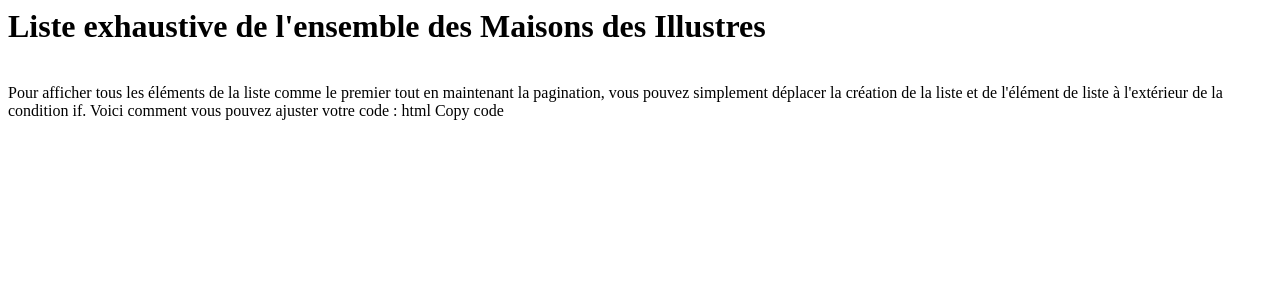
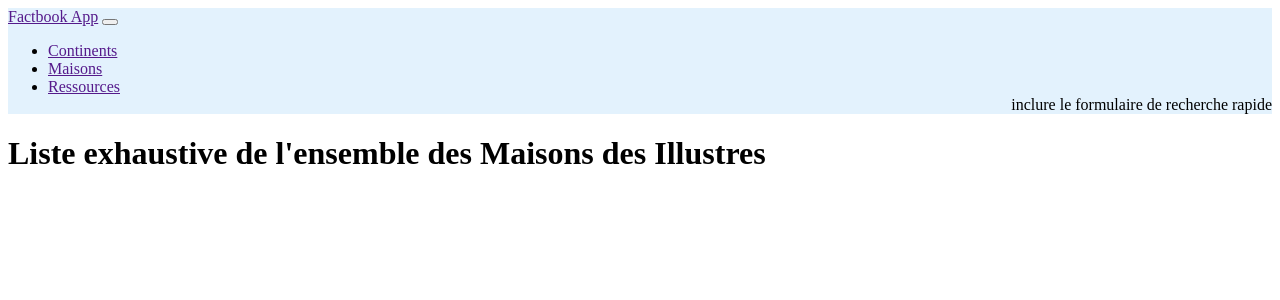
Before and after one commit to pauline-charrier/M2-TNAH_Application, a Flask app: page / in a window 1280 px wide. Shown: the top 300 px of the page. Run offline with Flask 3, Linux system fonts and the light colour scheme; data that the repository does not hold is empty; some libraries are stand-ins or nearby versions.

Commit message:
essais bootstrap

```diff
--- a/appli/app/templates/pages/liste.html
+++ b/appli/app/templates/pages/liste.html
@@ -1,4 +1,7 @@
 
+{% extends "partials/conteneur.html" %}
+
+{% block body %}
 
 <div class="container">
     <h1>Liste exhaustive de l'ensemble des Maisons des Illustres</h1>
@@ -14,11 +17,6 @@
                 </a>
                 {% endif %}
 
-
-Pour afficher tous les éléments de la liste comme le premier tout en maintenant la pagination, vous pouvez simplement déplacer la création de la liste et de l'élément de liste à l'extérieur de la condition if. Voici comment vous pouvez ajuster votre code :
-
-html
-Copy code
 <ul>
     {% for maisons in donnees.items %}
         <li>
@@ -43,3 +41,5 @@ Copy code
         </div>
     </div>
 </div>
+
+{%endblock%}
--- a/appli/app/templates/partials/conteneur.html
+++ b/appli/app/templates/partials/conteneur.html
@@ -2,21 +2,22 @@
 <html lang="en">
 
 <head>
-    <title>Factbook | {{sous_titre}}</title>
-    {% include "partials/css.html" %}
+    <title>Maisons des Illustres | {{sous_titre}}</title>
     {% include "partials/metadata.html" %}
     {% include "partials/js.html" %}
     {% block js %}{%endblock%}
     {% block css %}{%endblock%}
+    <style>
+      .bandeau {height = 200px;
+      }
+    </style>
 </head>
 
 <body>
-    <div class="bg-image" style="
-    background-image: url('https://www.cia.gov/the-world-factbook/static/778a257ec6e116fbb7aac018c170b3eb/47498/wfb-feature-world.jpg');
-    height: 450px; width:100%;overflow:hidden;margin-top: -200px;"></div>
+    <div class="container-fluid bandeau"></div>
 
 <nav class="navbar navbar-expand-lg  fixed-top navbar-light" style="background-color: #e3f2fd;"">
-    <a class="navbar-brand" href="{{ url_for('pays') }}">Factbook App</a>
+    <a class="navbar-brand" href="">Factbook App</a>
     <button class="navbar-toggler" type="button" data-toggle="collapse" data-target="#navbarSupportedContent" aria-controls="navbarSupportedContent" aria-expanded="false" aria-label="Toggle navigation">
       <span class="navbar-toggler-icon"></span>
     </button>
@@ -24,15 +25,15 @@
     <div class="collapse navbar-collapse" id="navbarSupportedContent">
       <ul class="navbar-nav mr-auto">
         <li class="nav-item active">
-          <!--<a class="nav-link" href="{{ url_for('continents') }}">Continents</a>-->
+        <a class="nav-link" href="">Continents</a>
         </li>
         <li class="nav-item active">
-          <a class="nav-link" href="{{ url_for('maisons') }}">Maisons</a>
+          <a class="nav-link" href="">Maisons</a>
         </li>
         <li class="nav-item active">
-          <!--<a class="nav-link" href="{{ url_for('ressources') }}">Ressources</a>-->
+        <a class="nav-link" href="">Ressources</a>
         </li>
-        <div align="right">{% include "partials/formulaires/recherche_rapide.html" %}</div>
+        <div align="right">inclure le formulaire de recherche rapide</div>
       </ul>
     </div>
   </nav>
--- a/appli/app/templates/partials/js.html
+++ b/appli/app/templates/partials/js.html
@@ -1,7 +1,7 @@
-<!--
+
 <script src="https://cdn.jsdelivr.net/npm/bootstrap@5.2.2/dist/js/bootstrap.bundle.min.js"
         integrity="sha384-OERcA2EqjJCMA+/3y+gxIOqMEjwtxJY7qPCqsdltbNJuaOe923+mo//f6V8Qbsw3"
-        crossorigin="anonymous"></script>-->
+        crossorigin="anonymous"></script>
         <script src="https://code.jquery.com/jquery-3.2.1.slim.min.js" integrity="sha384-KJ3o2DKtIkvYIK3UENzmM7KCkRr/rE9/Qpg6aAZGJwFDMVNA/GpGFF93hXpG5KkN" crossorigin="anonymous"></script>
         <script src="https://cdn.jsdelivr.net/npm/popper.js@1.12.9/dist/umd/popper.min.js" integrity="sha384-ApNbgh9B+Y1QKtv3Rn7W3mgPxhU9K/ScQsAP7hUibX39j7fakFPskvXusvfa0b4Q" crossorigin="anonymous"></script>
         <script src="https://cdn.jsdelivr.net/npm/bootstrap@4.0.0/dist/js/bootstrap.min.js" integrity="sha384-JZR6Spejh4U02d8jOt6vLEHfe/JQGiRRSQQxSfFWpi1MquVdAyjUar5+76PVCmYl" crossorigin="anonymous"></script>
```
